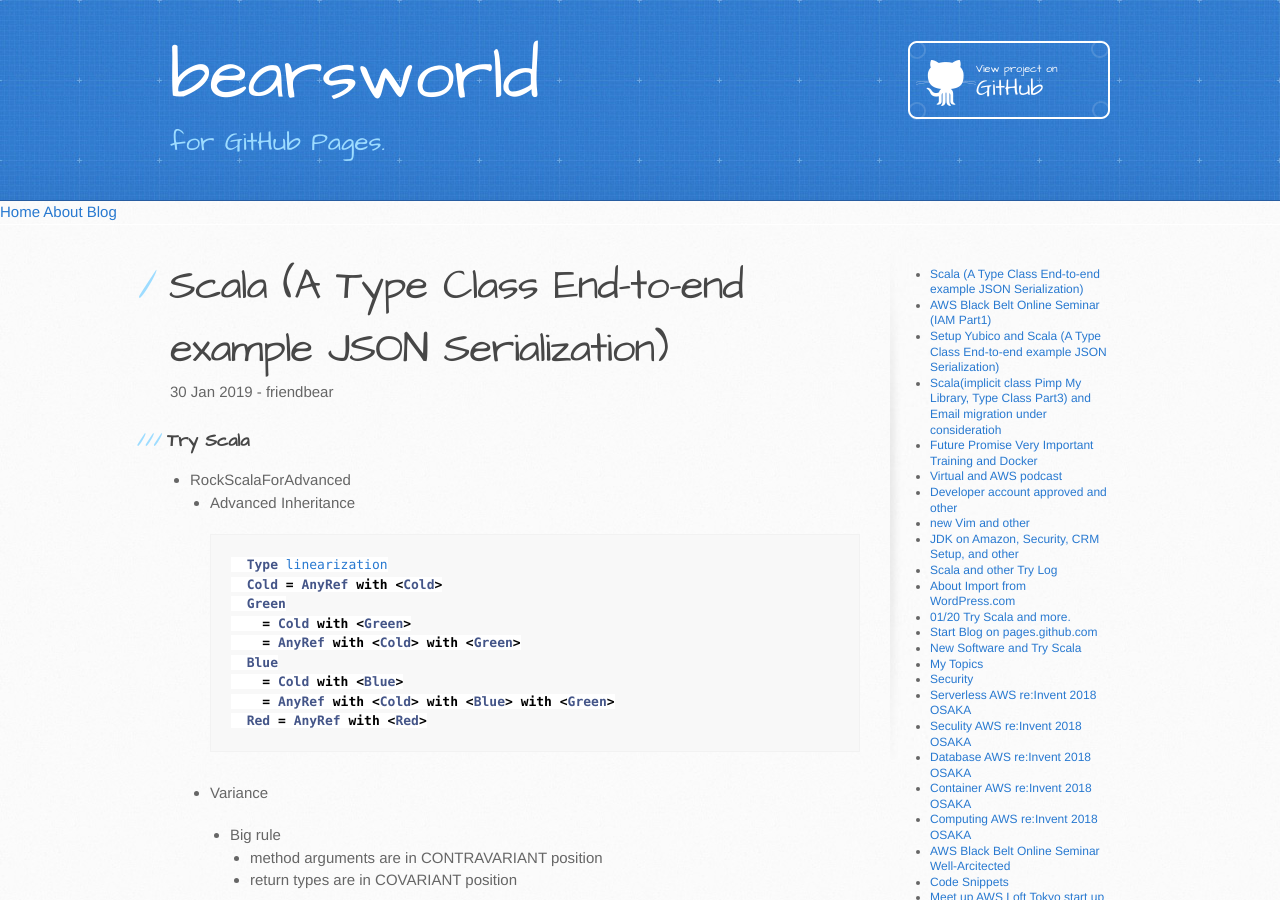
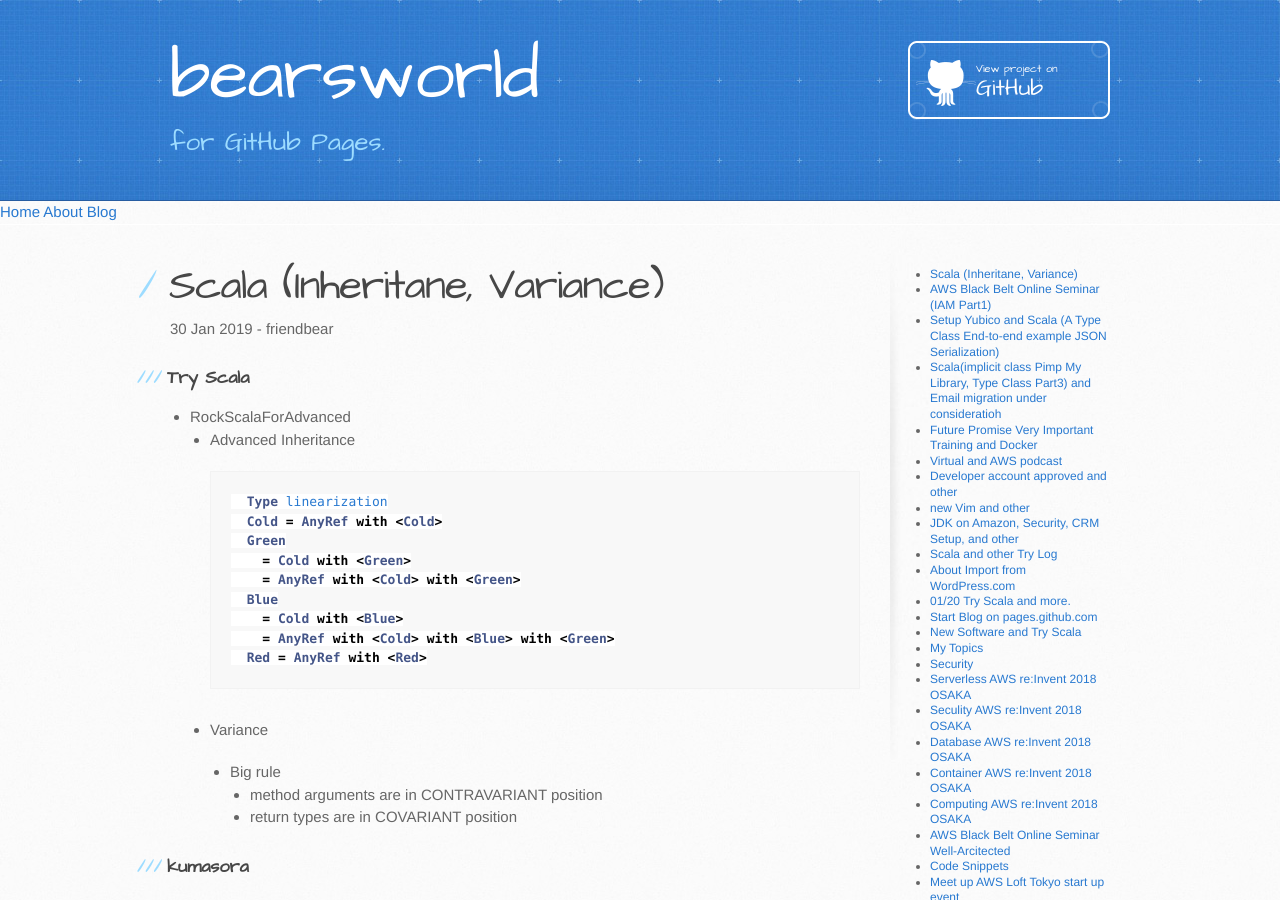
Before and after one commit to friendbear/friendbear.github.io.2021-10-19, a Jekyll site: the page built from _posts/2019-01-30-friendbear.md, in a window 1280 px wide and 900 px high. Built offline with Jekyll 4.4.1, drawn with Linux system fonts in a browser that asks for light colours; comment, search, counter and statistics services are not loaded; some of the changed text lies outside the part shown.

Commit message:
Miss title

```diff
--- a/_posts/2019-01-30-friendbear.md
+++ b/_posts/2019-01-30-friendbear.md
@@ -1,7 +1,7 @@
 ---
 layout: post
 author: friendbear
-title:  Scala (A Type Class End-to-end example JSON Serialization)
+title:  Scala (Inheritane, Variance)
 categories: [blog, lang-scala]
 tags: [lang-scala]
 ---
```
